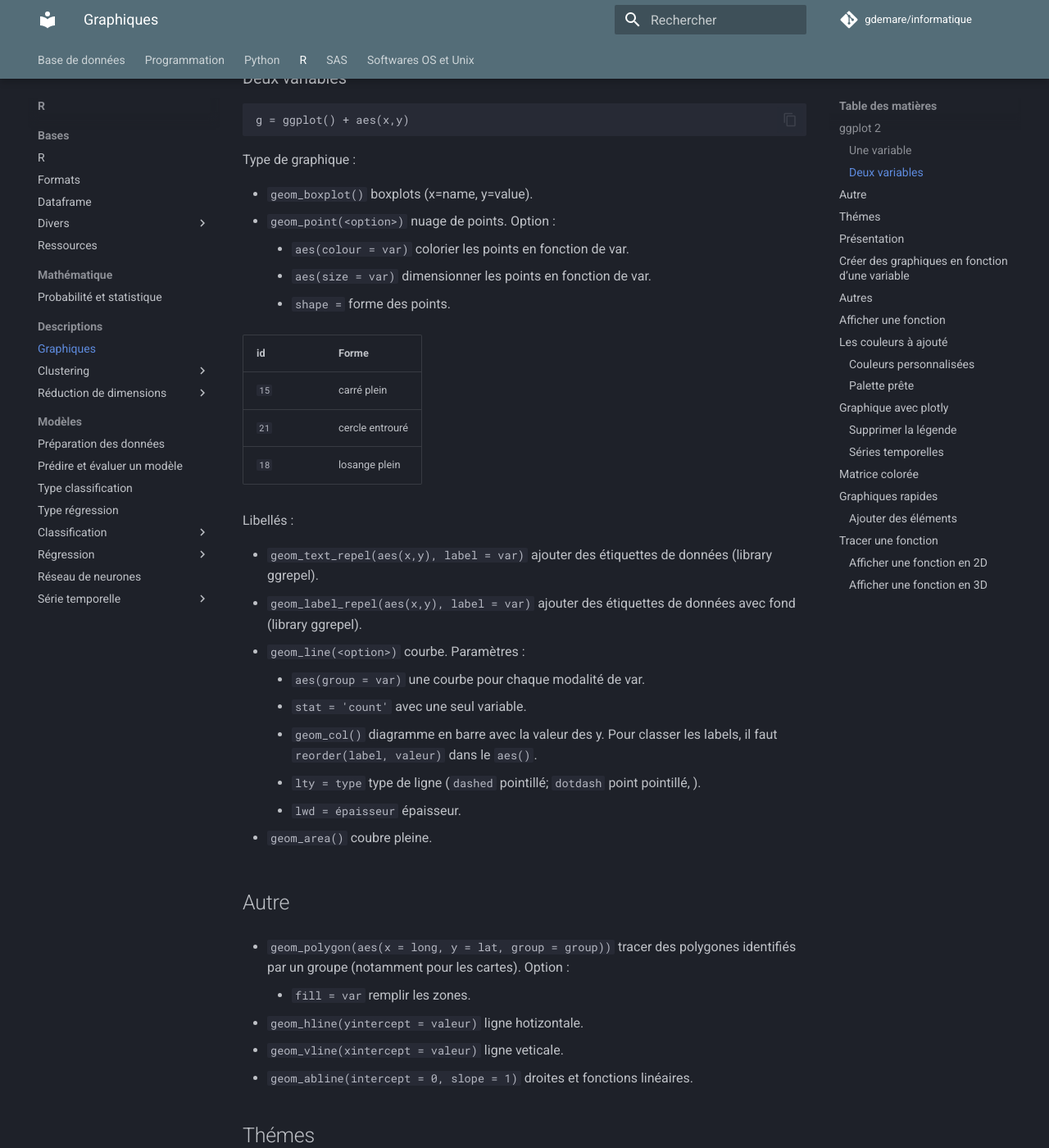
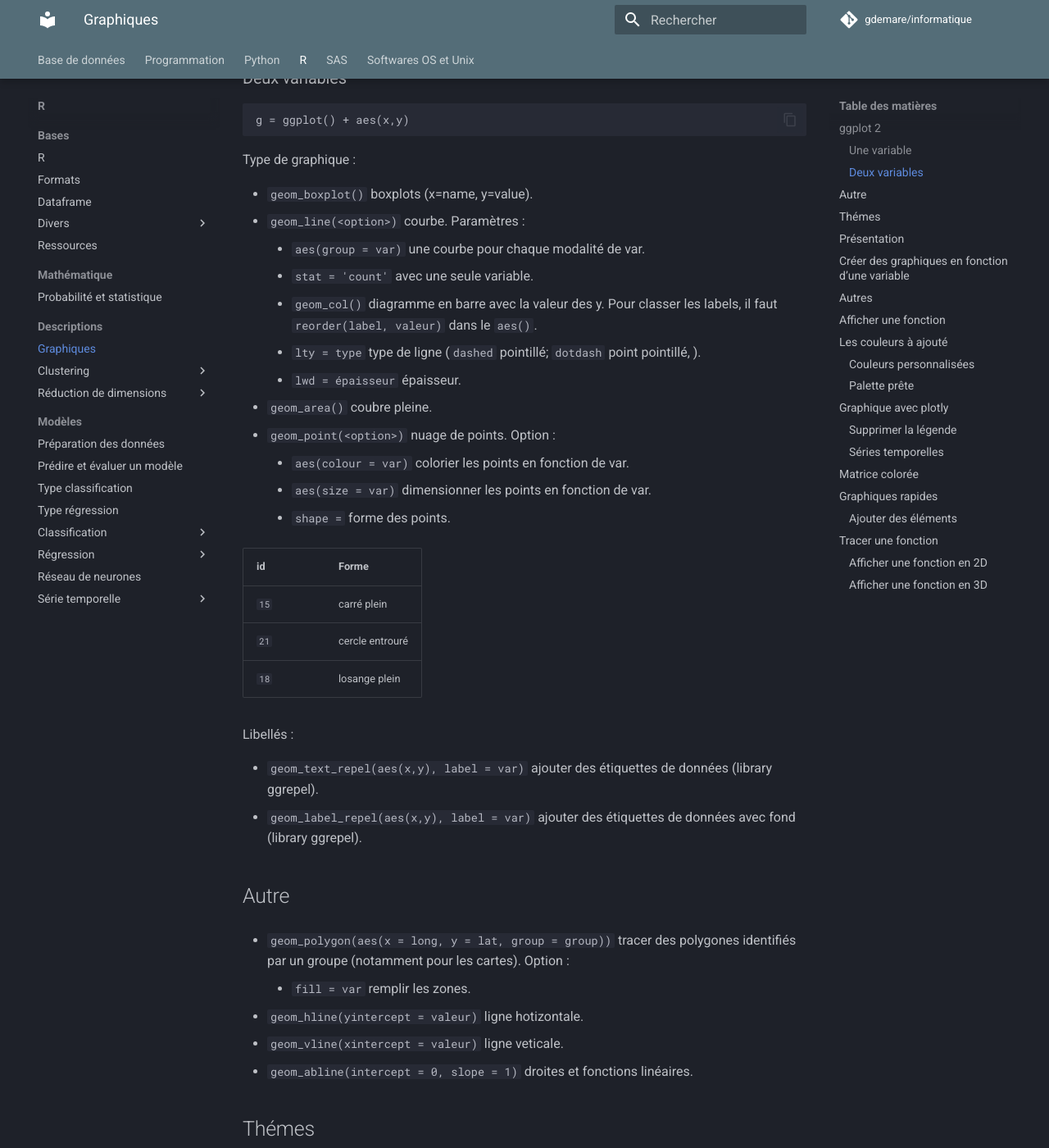
Before and after one commit to gdemare/Informatique, an MkDocs documentation site: the page built from docs/r/graphiques_r.md, in a window 1280 px wide and 1400 px high, scrolled down 1194 px. Shown: the whole window at 82% size. Built offline with MkDocs 1.6.1 and Material for MkDocs 9.7.7, drawn with Linux system fonts in a browser that asks for light colours; comment, search, counter and statistics services are not loaded; some of the changed lines change nothing that is shown.

Commit message:
Update graphiques_r.md

```diff
--- a/docs/r/graphiques_r.md
+++ b/docs/r/graphiques_r.md
@@ -46,6 +46,15 @@ g = ggplot() + aes(x,y)
 Type de graphique :
 
 * `geom_boxplot()` boxplots (x=name, y=value).
+* `geom_line(<option>)` courbe. Paramètres :
+
+ 	* `aes(group = var)` une courbe pour chaque modalité de var.
+	* `stat = 'count'` avec une seule variable.
+	* `geom_col()` diagramme en barre avec la valeur des y. Pour classer les labels, il faut `reorder(label, valeur)` dans le `aes()`.
+	* `lty = type` type de ligne (`dashed` pointillé; `dotdash` point pointillé, ).
+  	* `lwd = épaisseur` épaisseur.
+
+* `geom_area()` coubre pleine.
 * `geom_point(<option>)` nuage de points. Option :
 
 	* `aes(colour = var)` colorier les points en fonction de var.
@@ -62,15 +71,7 @@ Libellés :
 
 * `geom_text_repel(aes(x,y), label = var)` ajouter des étiquettes de données (library ggrepel).
 * `geom_label_repel(aes(x,y), label = var)` ajouter des étiquettes de données avec fond (library ggrepel).
-* `geom_line(<option>)` courbe. Paramètres :
 
- 	* `aes(group = var)` une courbe pour chaque modalité de var.
-	* `stat = 'count'` avec une seul variable.
-	* `geom_col()` diagramme en barre avec la valeur des y. Pour classer les labels, il faut `reorder(label, valeur)` dans le `aes()`.
-	* `lty = type` type de ligne (`dashed` pointillé; `dotdash` point pointillé, ).
-  	* `lwd = épaisseur` épaisseur.
-
-* `geom_area()` coubre pleine.
 
 ## Autre
 
```
